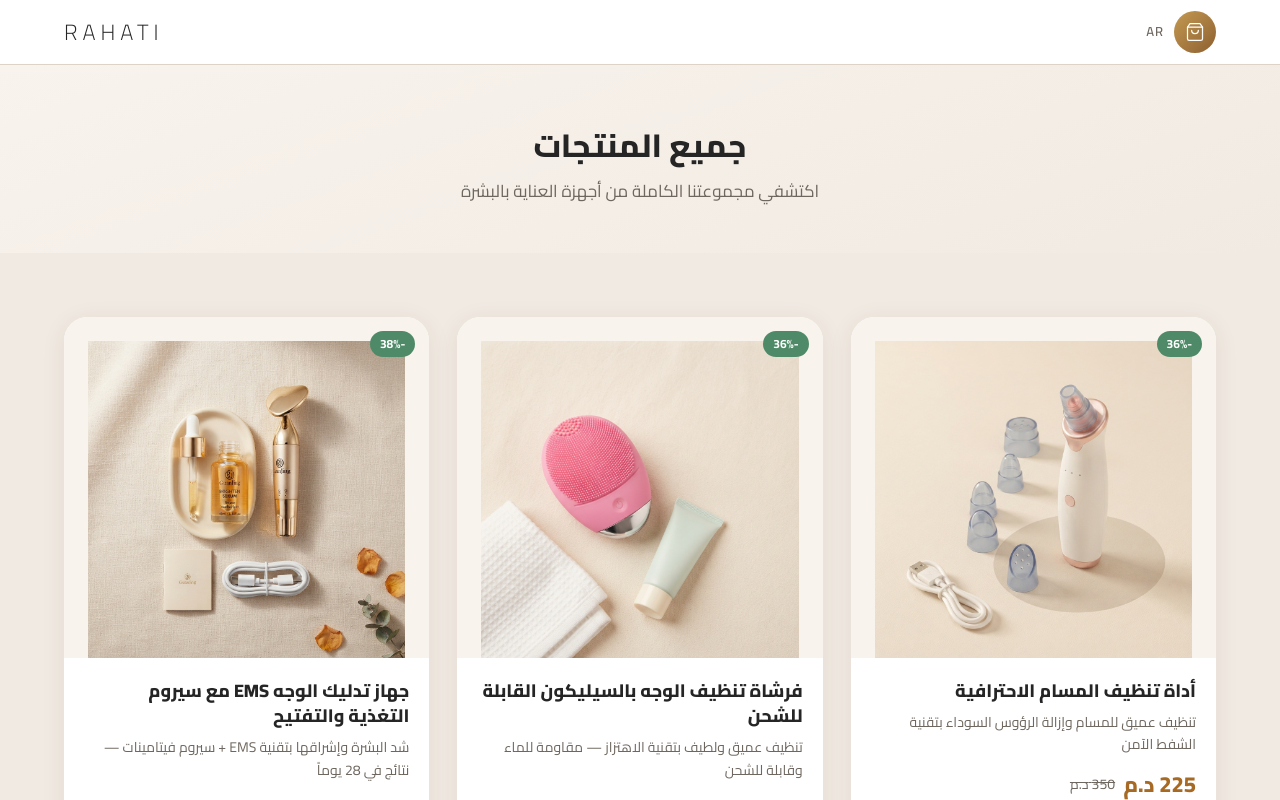
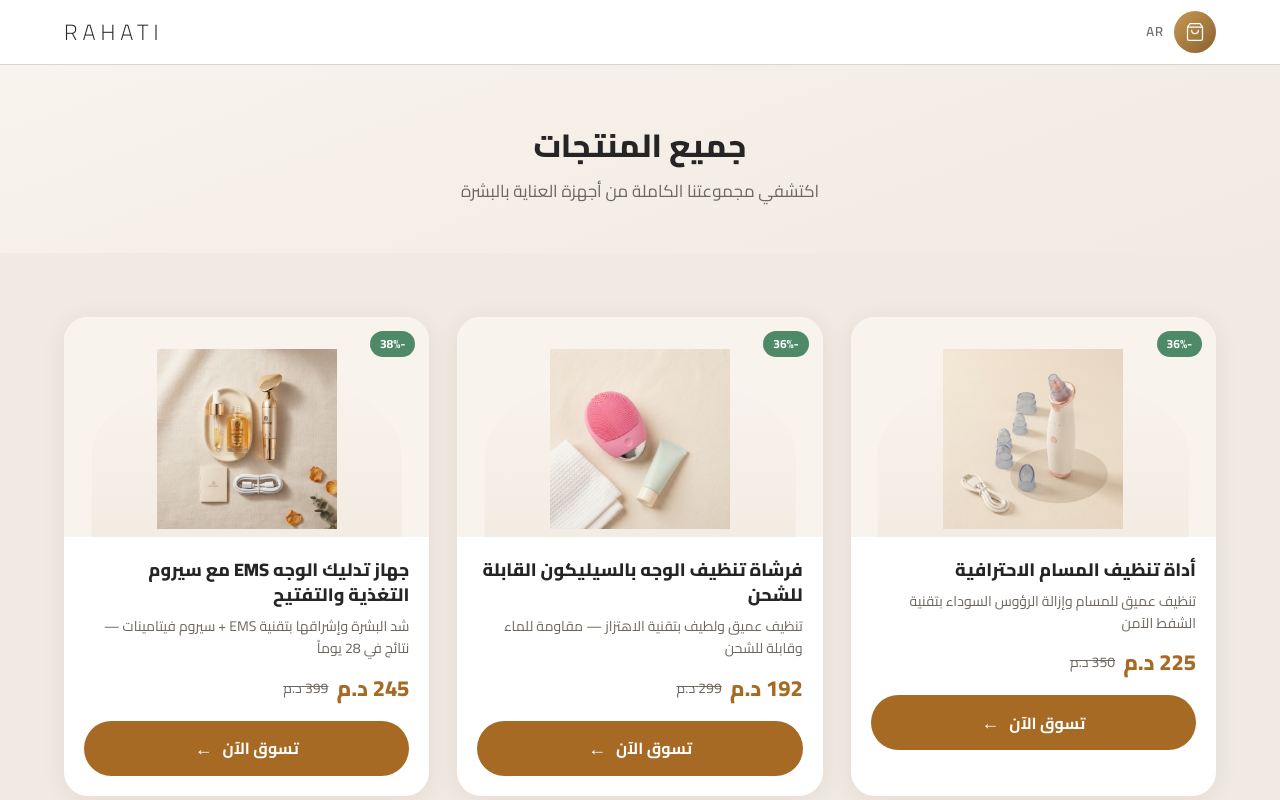
Before and after one commit to simokarim102030-lab/rahati-store, a React (Vite) app: page /products in a window 1280 px wide. Shown: the top 800 px of the page. Built offline with nearby package versions, Linux system fonts and the light colour scheme.

Commit message:
fix: show real product images correctly on cards and product page

```diff
--- a/src/components/ProductCard/ProductCard.css
+++ b/src/components/ProductCard/ProductCard.css
@@ -34,6 +34,9 @@
 .pcard-img {
   position: relative;
   z-index: 1;
+  width: 100%;
+  height: 180px;
+  object-fit: contain;
   border-radius: 0 !important;
   background: transparent !important;
   box-shadow: none;
--- a/src/pages/Product/Product.css
+++ b/src/pages/Product/Product.css
@@ -34,6 +34,8 @@
   z-index: 1;
   max-width: 320px;
   width: 100%;
+  height: 280px;
+  object-fit: contain;
   border-radius: 0 !important;
   background: transparent !important;
   box-shadow: none !important;
```
